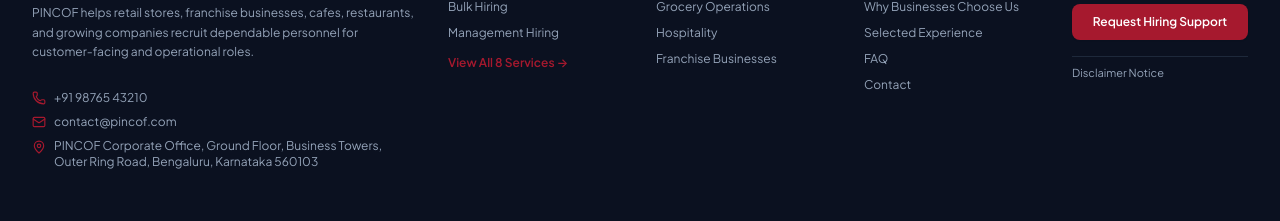
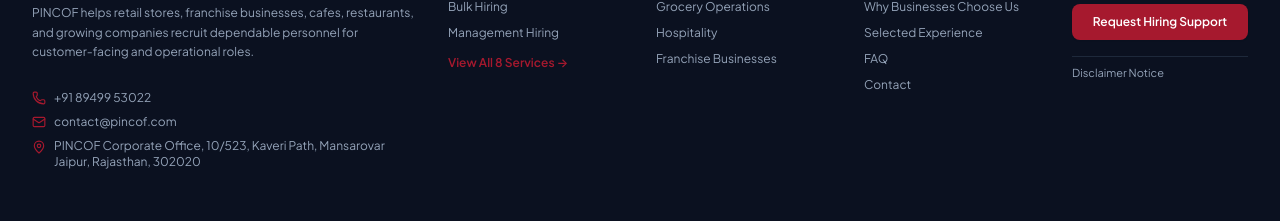
Before and after one commit to akashmhoriya/pincof-staffing-recruitment, a React (Vite) app: page /about in a window 1280 px wide. Shown: the part 1921-2142 px from the top of the page. Built offline with nearby package versions, Linux system fonts and the light colour scheme.

Commit message:
contact details update

```diff
--- a/src/data/contact.js
+++ b/src/data/contact.js
@@ -7,15 +7,15 @@
   sectionTitle: "Let's Discuss Your Hiring Requirement",
   sectionEyebrow: "GET IN TOUCH",
   sectionDescription: "Speak directly with our recruitment team or share your hiring criteria to get started.",
-  phone: "+91 98765 43210", // Update with your actual contact number
-  phoneDisplay: "+91 98765 43210",
-  whatsapp: "+91 98765 43210",
+  phone: "+91 89499 53022", // Update with your actual contact number
+  phoneDisplay: "+91 89499 53022",
+  whatsapp: "+91 89499 53022",
   email: "contact@pincof.com",
   hiringEmail: "hiring@pincof.com",
-  officeAddress: "PINCOF Corporate Office, Ground Floor, Business Towers, Outer Ring Road, Bengaluru, Karnataka 560103",
+  officeAddress: "PINCOF Corporate Office, 10/523, Kaveri Path, Mansarovar Jaipur, Rajasthan, 302020",
   businessHours: "Monday – Saturday: 9:30 AM – 6:30 PM IST",
   socialLinks: {
     linkedin: "https://linkedin.com/company/pincof",
-    whatsapp: "https://wa.me/919876543210"
+    whatsapp: "https://wa.me/918949953022"
   }
 };
```
